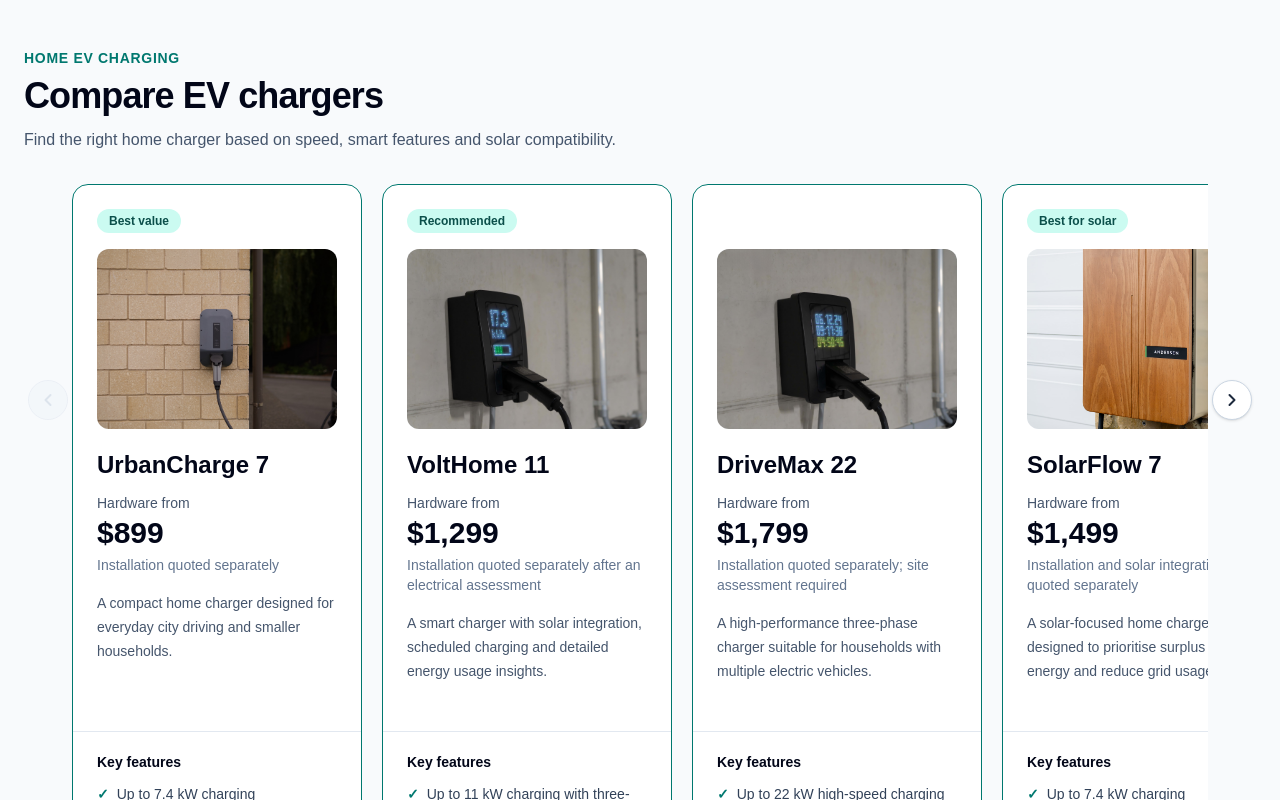
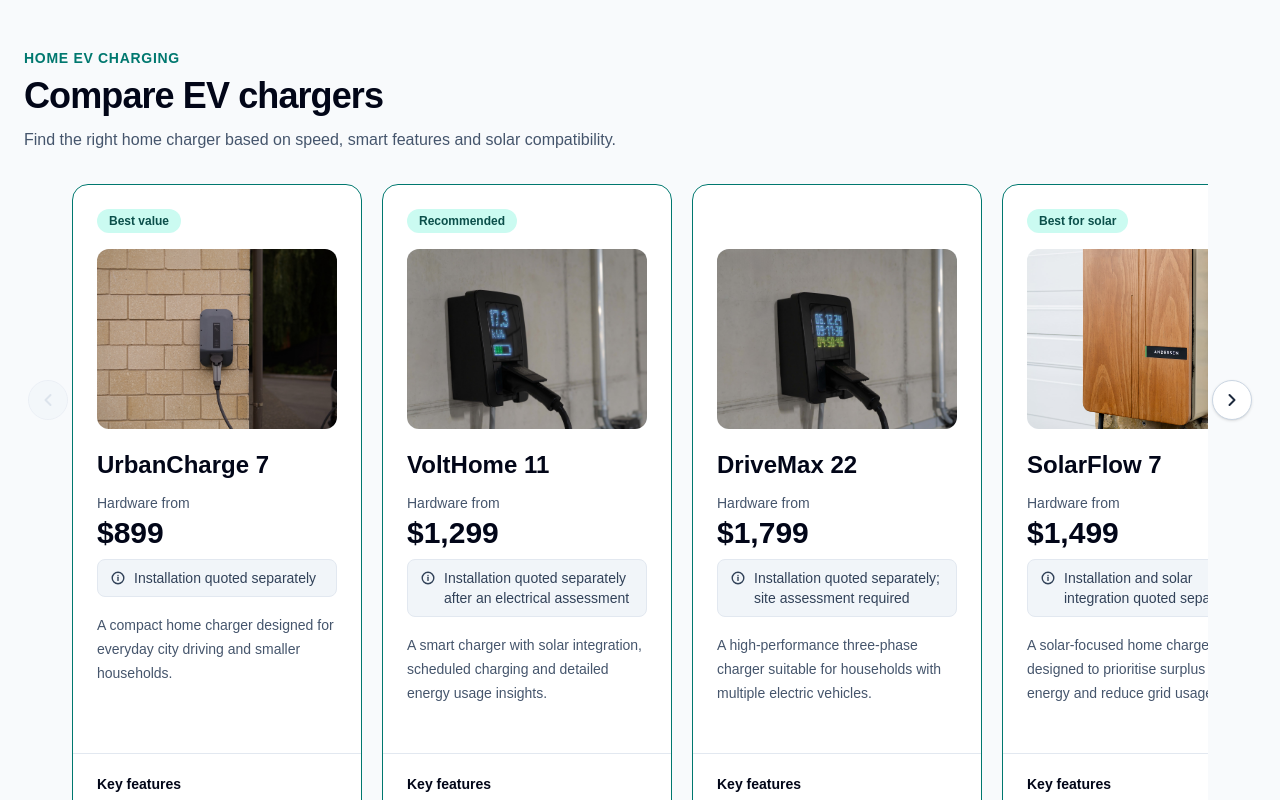
Before and after one commit to ambarbs/ev-charger-comparison, a Next.js app: page / in a window 1280 px wide. Shown: the top 800 px of the page. Built offline with nearby package versions, Linux system fonts and the light colour scheme.

Commit message:
style: emphasise installation pricing note

```diff
--- a/src/components/comparison/ProductSummary.tsx
+++ b/src/components/comparison/ProductSummary.tsx
@@ -40,9 +40,24 @@ export function ProductSummary({ charger }: ProductSummaryProps) {
           {formattedHardwarePrice}
         </p>
 
-        <p className="mt-1 text-sm leading-5 text-slate-500">
-          {charger.installationMessage}
-        </p>
+        <div className="mt-2 flex items-start gap-2 rounded-lg border border-slate-200 bg-slate-100 px-3 py-2 text-sm leading-5 text-slate-700">
+          <svg
+            aria-hidden="true"
+            viewBox="0 0 20 20"
+            fill="none"
+            stroke="currentColor"
+            strokeWidth="1.75"
+            className="mt-0.5 size-4 shrink-0"
+          >
+            <circle cx="10" cy="10" r="7.25" />
+
+            <path d="M10 9v4" strokeLinecap="round" />
+
+            <path d="M10 6.75h.01" strokeLinecap="round" />
+          </svg>
+
+          <span>{charger.installationMessage}</span>
+        </div>
       </div>
 
       <p className="mt-4 text-sm leading-6 text-slate-600">
```
